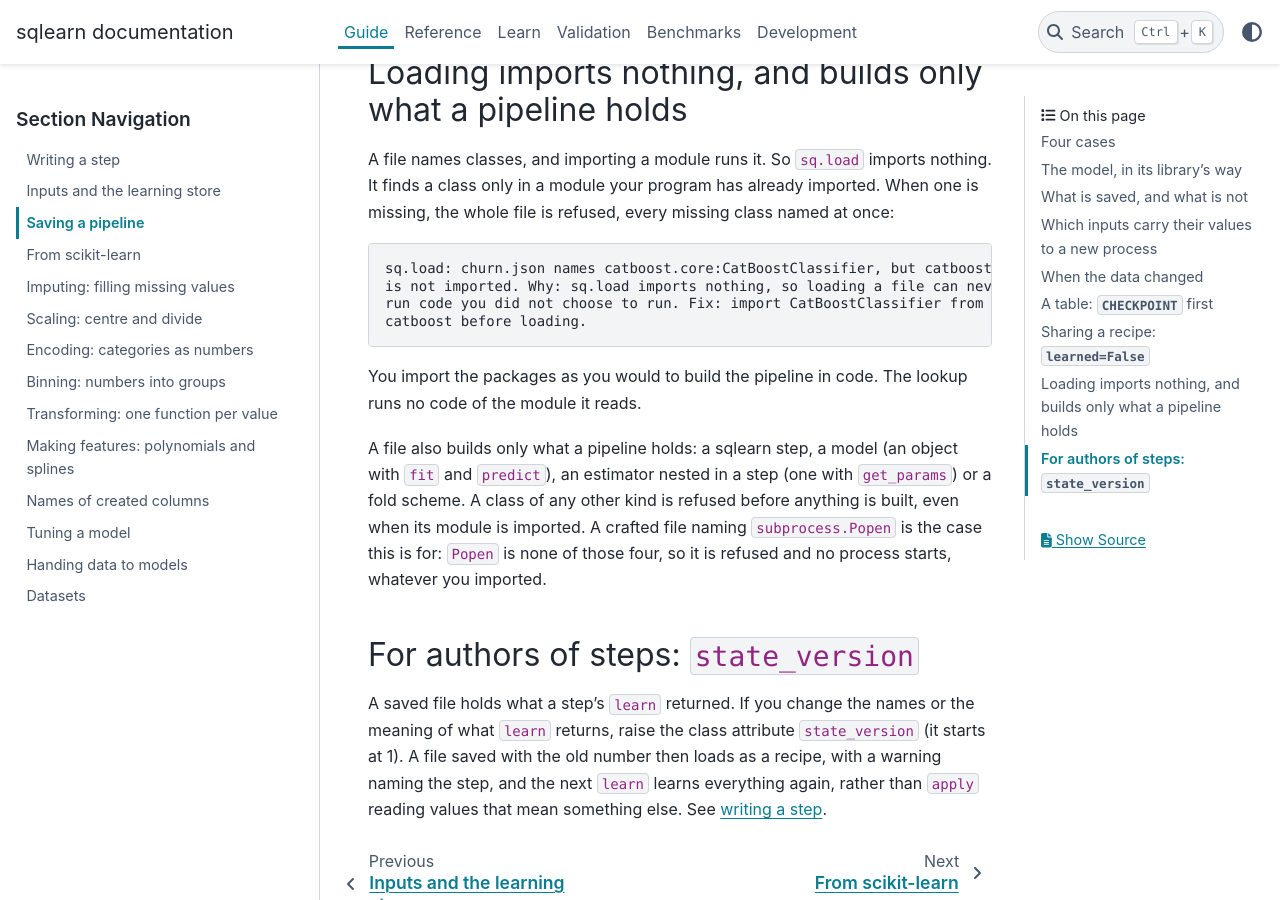
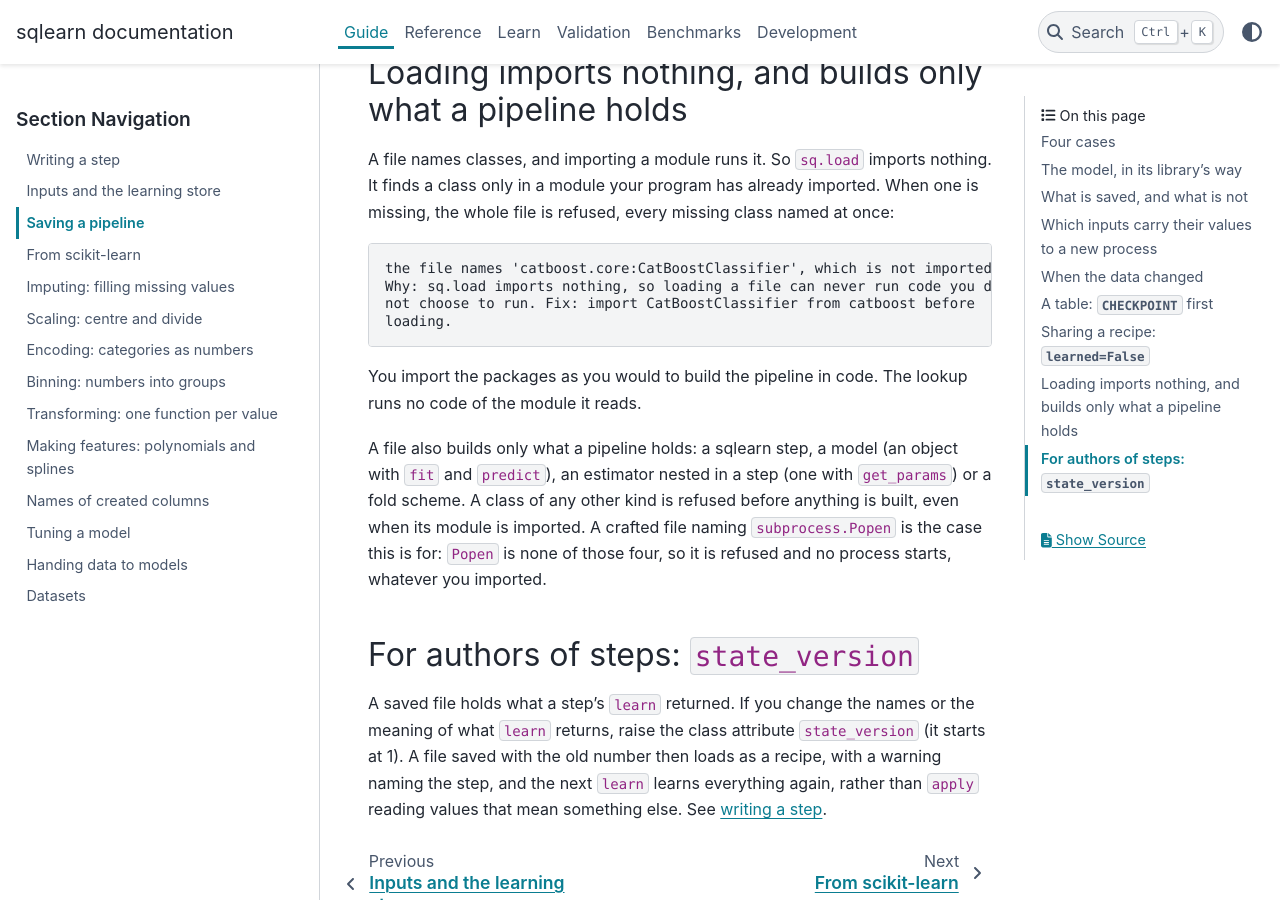
Before and after one commit to glaucis/sqlearn, a Sphinx documentation site: the page built from docs/guide/saving-a-pipeline.md, in a window 1280 px wide and 900 px high, scrolled down 5715 px. Built offline with Sphinx 7.4.7 and the PyData theme 0.15.4, drawn with Linux system fonts in a browser that asks for light colours; pages that are not in the unit, such as notebooks, are missing from menus; the version number could not be read and is left out.

Commit message:
docs: quote the real refusal of sq.load in the saving guide (#55)
Refs #55

````diff
--- a/docs/guide/saving-a-pipeline.md
+++ b/docs/guide/saving-a-pipeline.md
@@ -260,10 +260,10 @@ imported. When one is missing, the whole file is refused, every missing
 class named at once:
 
 ```text
-sq.load: churn.json names catboost.core:CatBoostClassifier, but catboost.core
-is not imported. Why: sq.load imports nothing, so loading a file can never
-run code you did not choose to run. Fix: import CatBoostClassifier from
-catboost before loading.
+the file names 'catboost.core:CatBoostClassifier', which is not imported.
+Why: sq.load imports nothing, so loading a file can never run code you did
+not choose to run. Fix: import CatBoostClassifier from catboost before
+loading.
 ```
 
 You import the packages as you would to build the pipeline in code. The
````
